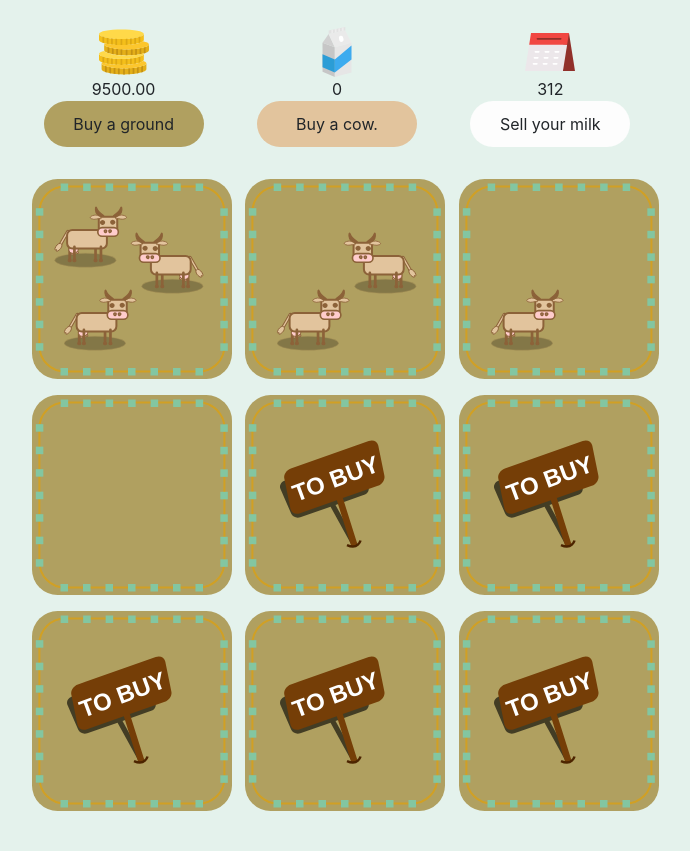
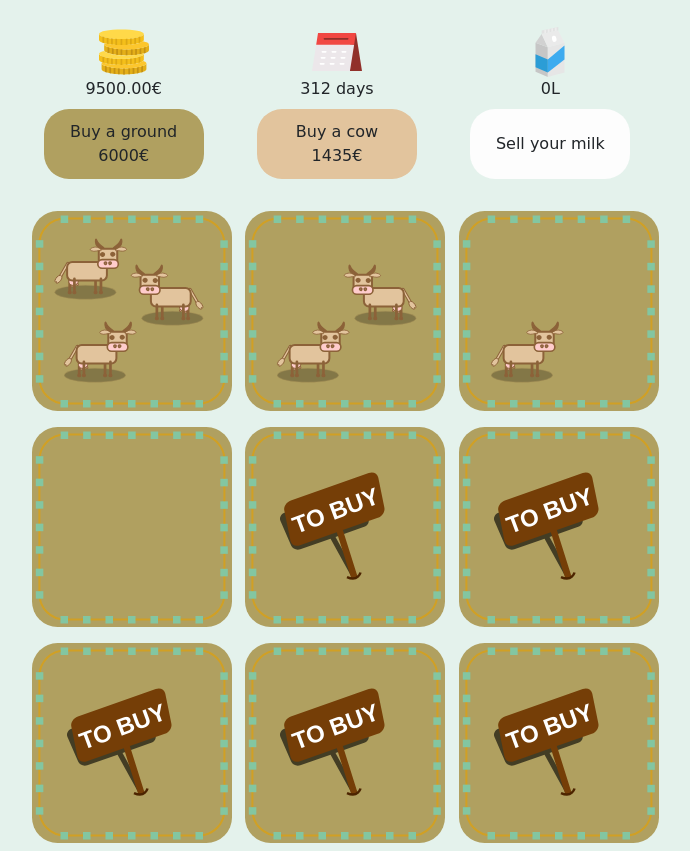
Before and after one commit to scalajeremy/got-milk, a plain HTML site: page index.html in a window 1280 px wide. Shown: the part 81-932 px from the top of the page, without its empty margins (303-993 px from the left). Before the commit the page ends 900 px from the top, so only its background shows below. Drawn offline with nearby package versions, Linux system fonts and the light colour scheme; a web font is replaced by a local one.

Commit message:
add some style for buttons, add euro & some fixing

```diff
--- a/Code.js
+++ b/Code.js
@@ -64,11 +64,11 @@
     function PlayerHud(){ // function qui affichera les information du joueur
 
         document.getElementById("coins").innerHTML =
-            `${baseMoneyPlayer.toFixed(2)}`;
+            `${baseMoneyPlayer.toFixed(2)}€`;
         document.getElementById('milk').innerHTML =
-            `${milkStocked}`;
+            `${milkStocked}L`;
         document.getElementById("time").innerHTML =
-            ` ${timeCalculator()}`;
+            ` ${timeCalculator()} days`;
     }
 
 
@@ -116,7 +116,7 @@
         if (timeElapsed % 1460 == 0) {
             pacs = herd.length * pacsForSingleCow;
             baseMoneyPlayer += pacs;
-            Error(`You received ${pacsForSingleCow}$ for each cow. For a total of pacs ${pacs}`);
+            Error(`You received ${pacsForSingleCow}€ for each cow. For a total of ${pacs}€`);
         }
     }
 
--- a/index.html
+++ b/index.html
@@ -15,23 +15,23 @@
         <div id="divError" class="alert alert-danger" role="alert"></div>
         <div class="row text-center">
             <div class="col-4 m-0">
-                <div><img src="./assets/coins.svg" width="50px"/></div><div id="coins"></div>
+                <div><img src="./assets/coins.svg" width="50px"/></div><div id="coins" class="font"></div>
             </div>
             <div class="col-4 m-0">
-                <img src="./assets/milk.svg" width="50px"/><div id="milk"></div>
+                <img src="./assets/weekly-calendar.svg" width="50px"/><div id="time" class="font"></div>
             </div>
             <div class="col-4 m-0">
-                <img src="./assets/weekly-calendar.svg" width="50px"/><div id="time"></div>
+                <img src="./assets/milk.svg" width="50px"/><div id="milk" class="font"></div>
             </div>
         </div>
         <div class="row text-center">
-            <div class="col-4">
-                <button class="btn" id="buyGroundButton" data-toggle="modal" data-target="#modal">Buy a ground</button>
+            <div class="col-4 mt-2">
+                <button class="btn" id="buyGroundButton" data-toggle="modal" data-target="#modal">Buy a ground <br/>6000€</button>
             </div>
-            <div class="col-4">
-                <button class="btn" id="buyCowButton" data-toggle="modal" data-target="#modal">Buy a cow.</button>
+            <div class="col-4 mt-2">
+                <button class="btn" id="buyCowButton" data-toggle="modal" data-target="#modal">Buy a cow <br/>1435€</button>
             </div>
-            <div class="col-4">
+            <div class="col-4 mt-2">
                 <button class="btn" id="sellMilk">Sell your milk</button><br /><br />
             </div>
         </div>
--- a/style.scss
+++ b/style.scss
@@ -24,27 +24,36 @@ h1{
 }
 
 .btn{
-    border-radius: 50px;
+    border-radius: 25px;
     padding: 10px;
     width: 10rem;
+    font-family: 'Baloo Chettan', cursive;
+    min-height: 70px;
 }
+
+.font{
+    font-family: 'Baloo Chettan', cursive;
+}
+
 #buyGroundButton{
     background-color: $terrain;
+    &:hover {
+        background: darken( $terrain, 10% );
+      }
 }
 #buyCowButton{
     background-color: $cow;
+    &:hover {
+        background: darken( $cow, 10% );
+      }
 }
 #sellMilk{
     background-color: $milk;
+    &:hover {
+        background: darken( $milk, 10% );
+      }
 }
-// progress {
-//     display: block;
-//     margin: auto;
-// }
-// #ProgressPlayer{
-//     width: 75%;
-//     margin: auto;
-// }
+
 #divError {
     display:none;
 }
```
Also changed, not shown: style.css, 1 other file.
